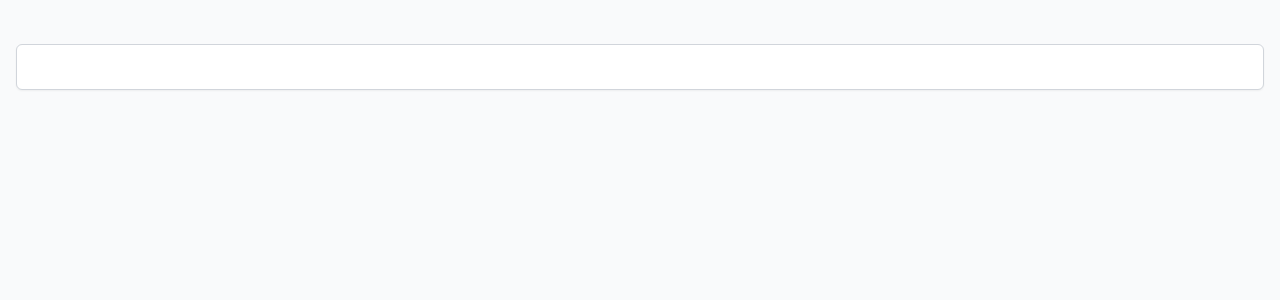
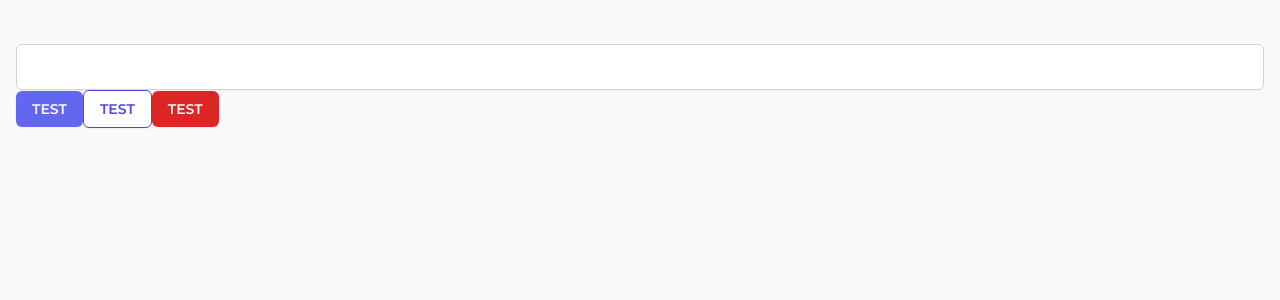
Before and after one commit to farhanhasindipro25/teebay-pern, a Next.js app in the folder client/: page / in a window 1280 px wide. Shown: the top 300 px of the page. Built offline with nearby package versions, Linux system fonts and the light colour scheme.

Commit message:
chore: Added reusable Button component

```diff
--- /dev/null
+++ b/client/app/_libs/components/Button.jsx
@@ -0,0 +1,38 @@
+import { cva } from "class-variance-authority";
+import React from "react";
+import cn from "../utils-kit/cn";
+import {
+    DANGER_BUTTON_STYLES,
+  DEFAULT_BUTTON_STYLES,
+  PRIMARY_BUTTON_STYLES,
+  SECONDARY_BUTTON_STYLES,
+} from "../styles-kit/ButtonStyleKit";
+
+const BUTTON_VARIANTS = cva(DEFAULT_BUTTON_STYLES, {
+  variants: {
+    variant: {
+      primary: PRIMARY_BUTTON_STYLES,
+      secondary: SECONDARY_BUTTON_STYLES,
+      danger: DANGER_BUTTON_STYLES,
+    },
+  },
+  defaultVariants: {
+    variant: "primary",
+  },
+});
+
+export default function Button({
+  children,
+  variant,
+  className,
+  type = "button",
+  ...props
+}) {
+  const BUTTON_STYLES = cn(BUTTON_VARIANTS({ variant }), className ?? "");
+
+  return (
+    <button className={BUTTON_STYLES} type={type} {...props}>
+      {children}
+    </button>
+  );
+}
--- /dev/null
+++ b/client/app/_libs/styles-kit/ButtonStyleKit.js
@@ -0,0 +1,9 @@
+export const DEFAULT_BUTTON_STYLES =
+  "h-fit inline-flex items-center rounded-md shadow-sm focus:outline-none focus:ring-2 focus:ring-offset-2 cursor-pointer px-4 py-2 text-sm font-semibold";
+
+export const PRIMARY_BUTTON_STYLES =
+  "bg-indigo-500 text-neutral-50 hover:bg-indigo-700 active:bg-indigo-400 focus:bg-indigo-400 focus:ring-indigo-400";
+export const SECONDARY_BUTTON_STYLES =
+  "bg-white text-indigo-600 border border-indigo-600 hover:bg-indigo-50 hover:border-indigo-700 active:bg-indigo-50 active:border-indigo-700 focus:bg-indigo-50 focus:border-indigo-700 active:text-indigo-600 focus:text-indigo-600 focus:ring-indigo-700";
+export const DANGER_BUTTON_STYLES =
+  "bg-red-600 text-neutral-50 hover:bg-red-500 active:bg-red-400 focus:bg-red-400 focus:ring-red-400";
--- a/client/app/page.jsx
+++ b/client/app/page.jsx
@@ -1,9 +1,13 @@
+import Button from "./_libs/components/Button";
 import TextInputField from "./_libs/components/TextInputField";
 
 export default function Home() {
   return (
     <>
       <TextInputField />
+      <Button variant="primary">TEST</Button>
+      <Button variant="secondary">TEST</Button>
+      <Button variant="danger">TEST</Button>
     </>
   );
 }
```
Also changed, not shown: client/app/_libs/components/SelectField.jsx (added), client/app/_libs/styles-kit/SelectFieldStyleKit.js (added).
